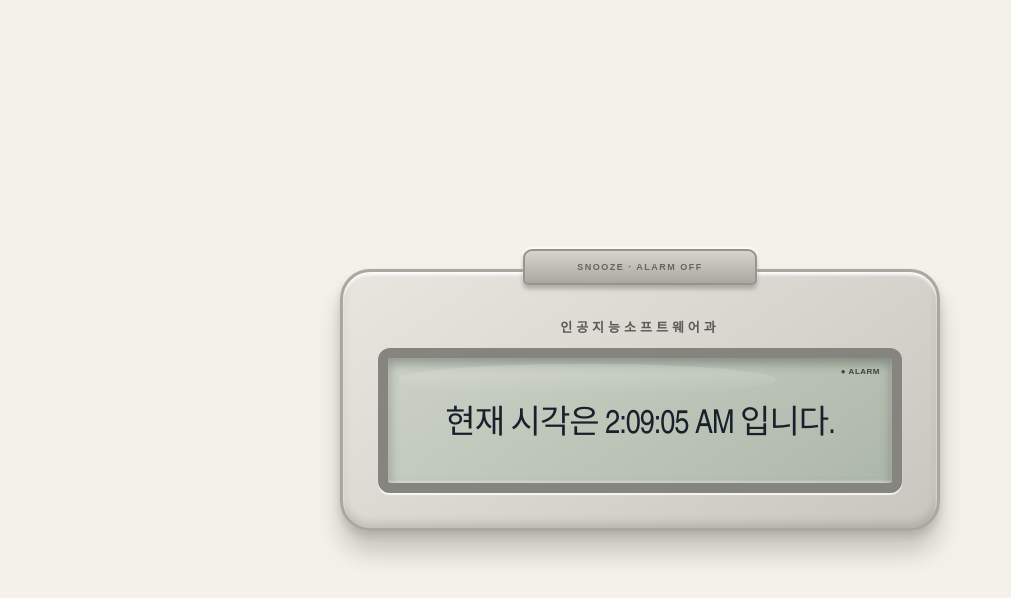
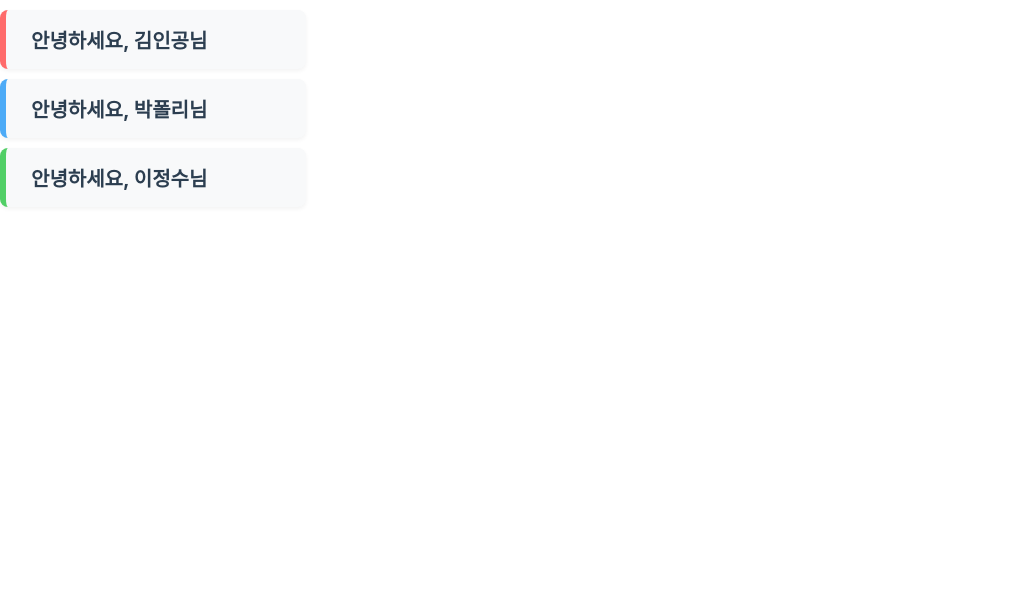
Before and after one commit to yumin0117/React, a React (Create React App) app: page / in a window 1280 px wide. Shown: the top 598 px of the page, without its empty margins (0-1011 px from the left). Built offline with nearby package versions, Linux system fonts and the light colour scheme.

Commit message:
5장 컴포넌트

```diff
--- /dev/null
+++ b/src/04/ConfirmDialog.css
@@ -0,0 +1,9 @@
+div{
+    text-align: center;
+    padding: 20px;
+}
+
+.div-bg-ivory{
+    background-color: #fbf9ec;
+    border: 5px groove #bc3eca;
+}
--- /dev/null
+++ b/src/04/ConfirmDialog.jsx
@@ -0,0 +1,17 @@
+import React from "react";
+import Button from "./Button";
+import "./ConfirmDialog.css";
+
+function ConfirmDialog(props){
+    return(
+      <div className={'div-bg-ivory'}>
+          <p>{props.children}을 확인한 후 버튼을 눌러주세요.</p>
+          <br/>
+          <Button color={'green'}>확인</Button> &nbsp;
+          <Button color={'blue'}>취소</Button> &nbsp;
+          <Button color={'red'}>초기화</Button> &nbsp;
+      </div>
+    );
+}
+
+export default ConfirmDialog;
--- /dev/null
+++ b/src/04/ConfirmDialogList.jsx
@@ -0,0 +1,14 @@
+import React from "react";
+import ConfirmDialog from "./ConfirmDialog";
+
+function ConfirmDialogList(){
+    return(
+        <div>
+            <ConfirmDialog>내용</ConfirmDialog><br/><br/>
+            <ConfirmDialog>방송</ConfirmDialog><br/><br/>
+            <ConfirmDialog>게시글</ConfirmDialog><br/><br/>
+        </div>
+    );
+}
+
+export default ConfirmDialogList;
--- /dev/null
+++ b/src/05/Welcome.css
@@ -0,0 +1,14 @@
+/* Welcome.css */
+.welcome-box {
+    background-color: #f8f9fa;
+    color: #2c3e50;
+    padding: 15px 25px;
+    margin: 10px 0;
+    border-radius: 8px;
+    border-left: 6px solid #ccc;
+    font-size: 20px;
+    box-shadow: 0 2px 4px rgba(0,0,0,0.05);
+    display: block;
+    width: fit-content;
+    min-width: 250px;
+}
--- /dev/null
+++ b/src/05/Welcome.jsx
@@ -0,0 +1,15 @@
+import React from "react";
+import "./Welcome.css";
+
+function Welcome(props){
+    return(
+        <h1
+            className="welcome-box"
+            style={{ borderLeftColor: props.color }}
+        >
+            안녕하세요, {props.name}님
+        </h1>
+    );
+}
+
+export default Welcome;
--- /dev/null
+++ b/src/05/WelcomeList.jsx
@@ -0,0 +1,14 @@
+import React from "react";
+import Welcome from "./Welcome";
+
+function WelcomeList(){
+    return(
+        <div>
+            <Welcome name="김인공" color="#ff6b6b" />
+            <Welcome name="박폴리" color="#4dabf7" />
+            <Welcome name="이정수" color="#51cf66" />
+        </div>
+    );
+}
+
+export default WelcomeList;
--- a/src/index.js
+++ b/src/index.js
@@ -7,14 +7,19 @@
 // import Library from "./03/Library";
 // import Library from "./03/enhanced_css/Library";
 // import "./03/enhanced_css/Book.css"
-import Clock from "./04/Clock";
+// import Clock from "./04/Clock";
+// import "./04/Clock.css";
+// import "./04/ConfirmDialog.css";
+// import ConfirmDialog from "./04/ConfirmDialog";
+// import ConfirmDialogList from "./04/ConfirmDialogList";
+import WelcomeList from "./05/WelcomeList";
 
 const root = ReactDOM.createRoot(document.getElementById('root'));
 
 setInterval(()=> {
     root.render(
         <React.StrictMode>
-            <Clock/>
+            <WelcomeList/>
         </React.StrictMode>
     )}, 1000
 );
```
Also changed, not shown: src/04/Button.css (added, +18 -0 lines), src/04/Button.jsx (added, +12 -0 lines).
